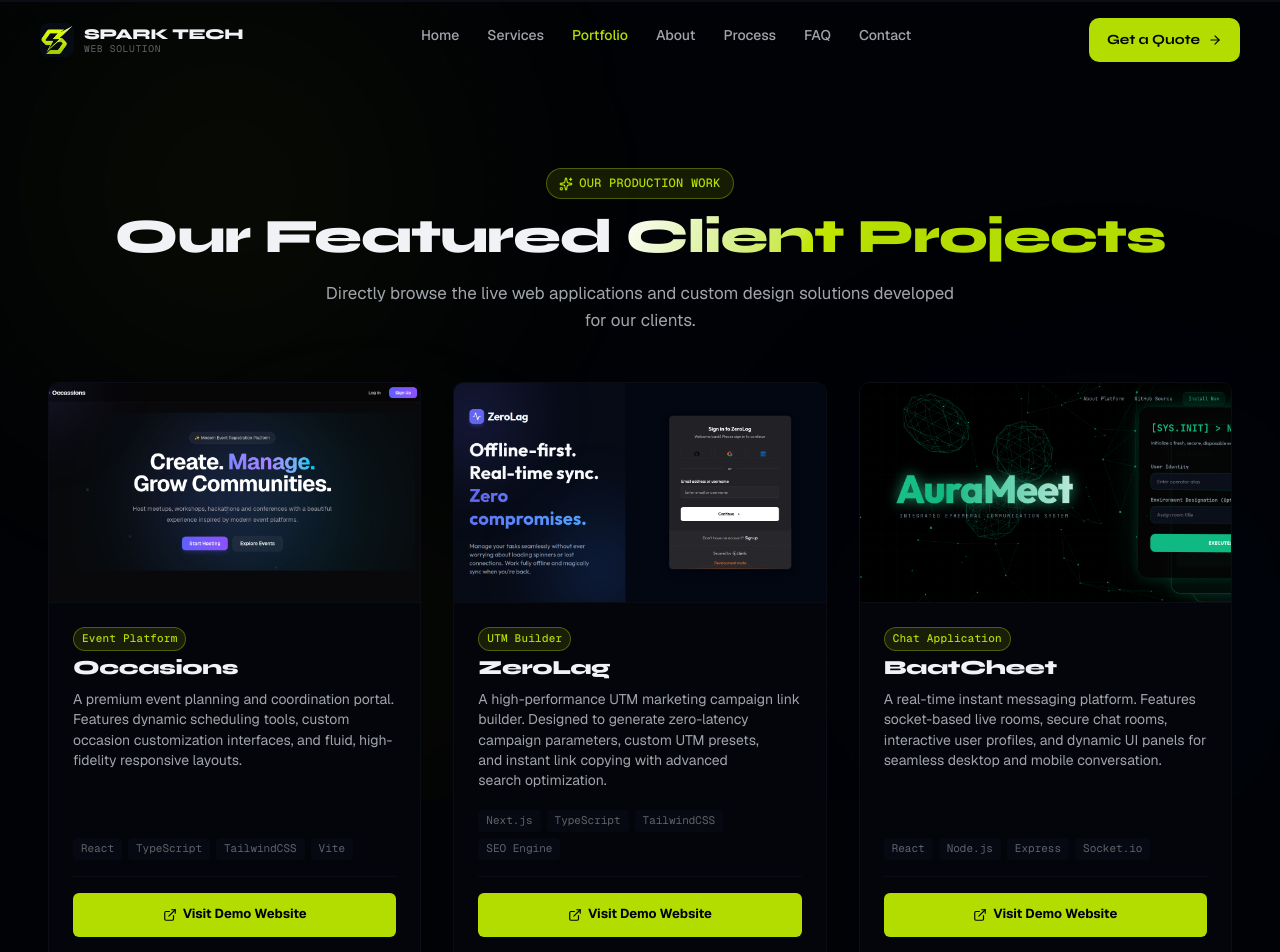
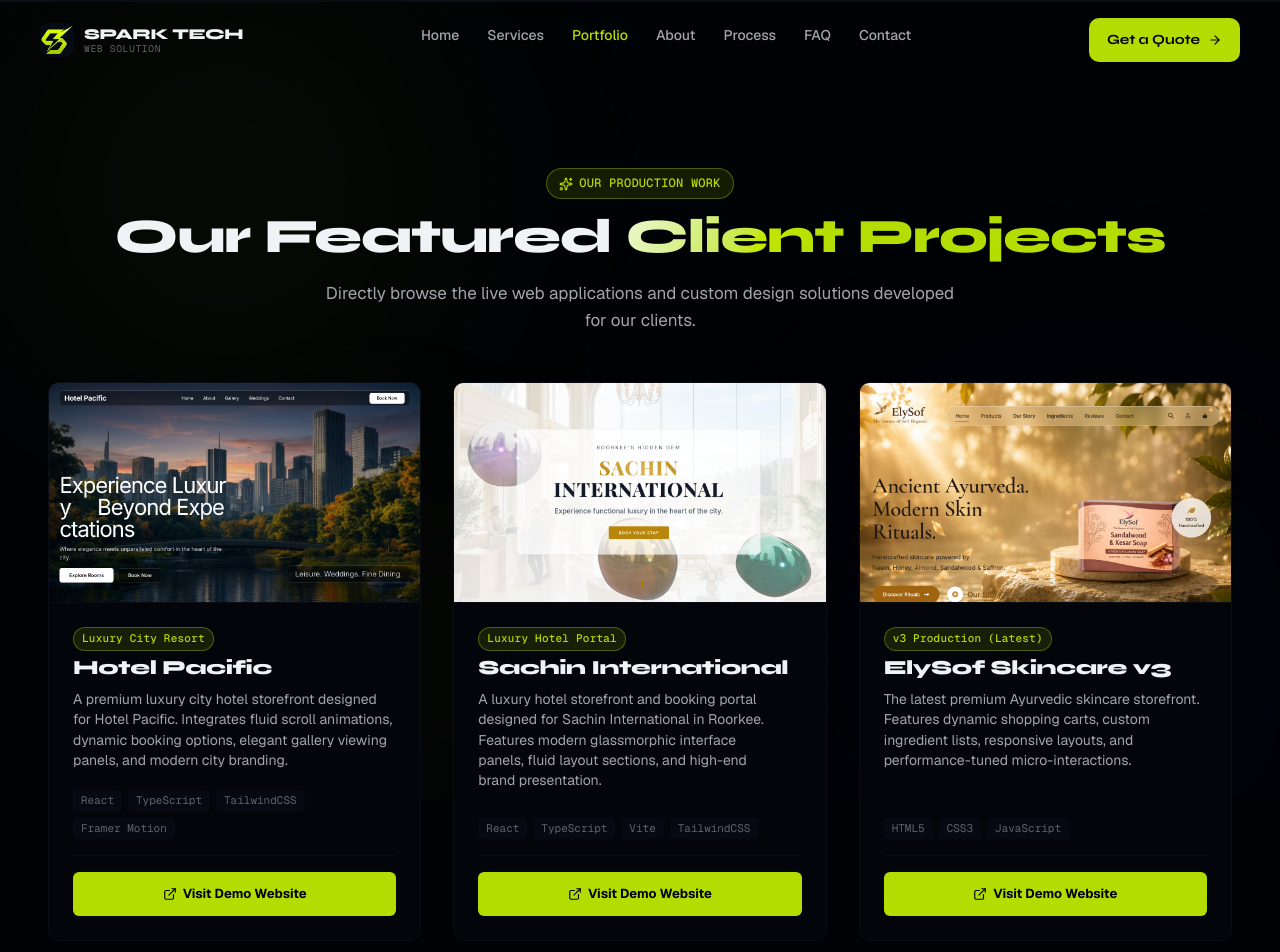
Before and after one commit to SparkTech404/SparkTech404.github.io, a Next.js app: page /portfolio in a window 1280 px wide. Shown: the top 952 px of the page. Built offline with nearby package versions, Linux system fonts and the light colour scheme.

Commit message:
refactor: remove legacy projects and update technology stacks for ElySof components in PortfolioSection

```diff
--- a/src/components/portfolio/PortfolioSection.tsx
+++ b/src/components/portfolio/PortfolioSection.tsx
@@ -16,48 +16,6 @@
 }
 
 const projects: ProjectItem[] = [
-  {
-    id: "occasions",
-    title: "Occasions",
-    tag: "Event Platform",
-    description: "A premium event planning and coordination portal. Features dynamic scheduling tools, custom occasion customization interfaces, and fluid, high-fidelity responsive layouts.",
-    techs: ["React", "TypeScript", "TailwindCSS", "Vite"],
-    demoUrl: "https://occassions.vercel.app/",
-    imageUrl: "/occasions.png",
-    stats: [
-      { label: "Sector", value: "Event Planning" },
-      { label: "Platform", value: "Vite SPA" },
-      { label: "Status", value: "Live" },
-    ],
-  },
-  {
-    id: "zerolag",
-    title: "ZeroLag",
-    tag: "UTM Builder",
-    description: "A high-performance UTM marketing campaign link builder. Designed to generate zero-latency campaign parameters, custom UTM presets, and instant link copying with advanced search optimization.",
-    techs: ["Next.js", "TypeScript", "TailwindCSS", "SEO Engine"],
-    demoUrl: "https://zero-lag-utms.vercel.app/",
-    imageUrl: "/zerolag.png",
-    stats: [
-      { label: "Sector", value: "Marketing Tech" },
-      { label: "Performance", value: "100%" },
-      { label: "Status", value: "Live" },
-    ],
-  },
-  {
-    id: "baatcheet",
-    title: "BaatCheet",
-    tag: "Chat Application",
-    description: "A real-time instant messaging platform. Features socket-based live rooms, secure chat rooms, interactive user profiles, and dynamic UI panels for seamless desktop and mobile conversation.",
-    techs: ["React", "Node.js", "Express", "Socket.io"],
-    demoUrl: "https://baatcheet-88e9.onrender.com/",
-    imageUrl: "/baatcheet.png",
-    stats: [
-      { label: "Protocol", value: "WebSockets" },
-      { label: "Hosting", value: "Render" },
-      { label: "Status", value: "Live" },
-    ],
-  },
   {
     id: "hotel-pacific",
     title: "Hotel Pacific",
@@ -91,7 +49,7 @@
     title: "ElySof Skincare v3",
     tag: "v3 Production (Latest)",
     description: "The latest premium Ayurvedic skincare storefront. Features dynamic shopping carts, custom ingredient lists, responsive layouts, and performance-tuned micro-interactions.",
-    techs: ["React", "HTML5", "CSS3", "Cart Engine"],
+    techs: ["HTML5", "CSS3", "JavaScript"],
     demoUrl: "https://elysof-ui.vercel.app/",
     imageUrl: "/elysof_v3.png",
     stats: [
@@ -119,11 +77,11 @@
     title: "ElySof Skincare v1",
     tag: "v1 Archive",
     description: "The first design draft of the ElySof landing storefront. Implements Ayurvedic values, pure product highlights, and a clean minimalist aesthetic.",
-    techs: ["HTML5", "CSS3", "Vanilla JS"],
+    techs: ["React", "Next.js", "Vite", "TypeScript", "TailwindCSS"],
     demoUrl: "https://elysof.vercel.app/",
     imageUrl: "/elysof_v1.png",
     stats: [
-      { label: "Platform", value: "Pure HTML" },
+      { label: "Platform", value: "React SPA" },
       { label: "Asset Type", value: "Blueprint" },
       { label: "Status", value: "Archived" },
     ],
```
